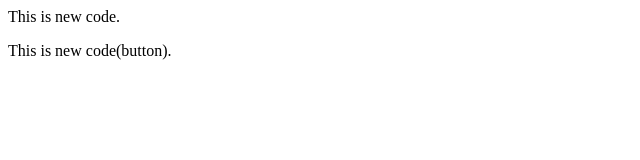
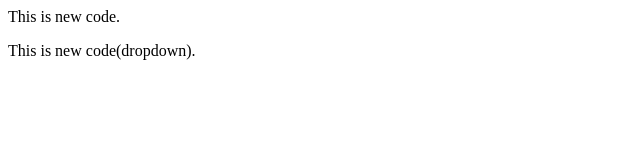
Before and after one commit to nandwani-ram/LearnGit, a plain HTML site: page index.html in a window 1280 px wide. Shown: the full height of the page, 0-640 px from the left. Drawn offline with Linux system fonts and the light colour scheme.

Commit message:
merge issues

```diff
--- a/index.html
+++ b/index.html
@@ -2,5 +2,5 @@
     This is new code.
 </p>
 <p>
-    This is new code(button).
+    This is new code(dropdown).
 </p>
```
